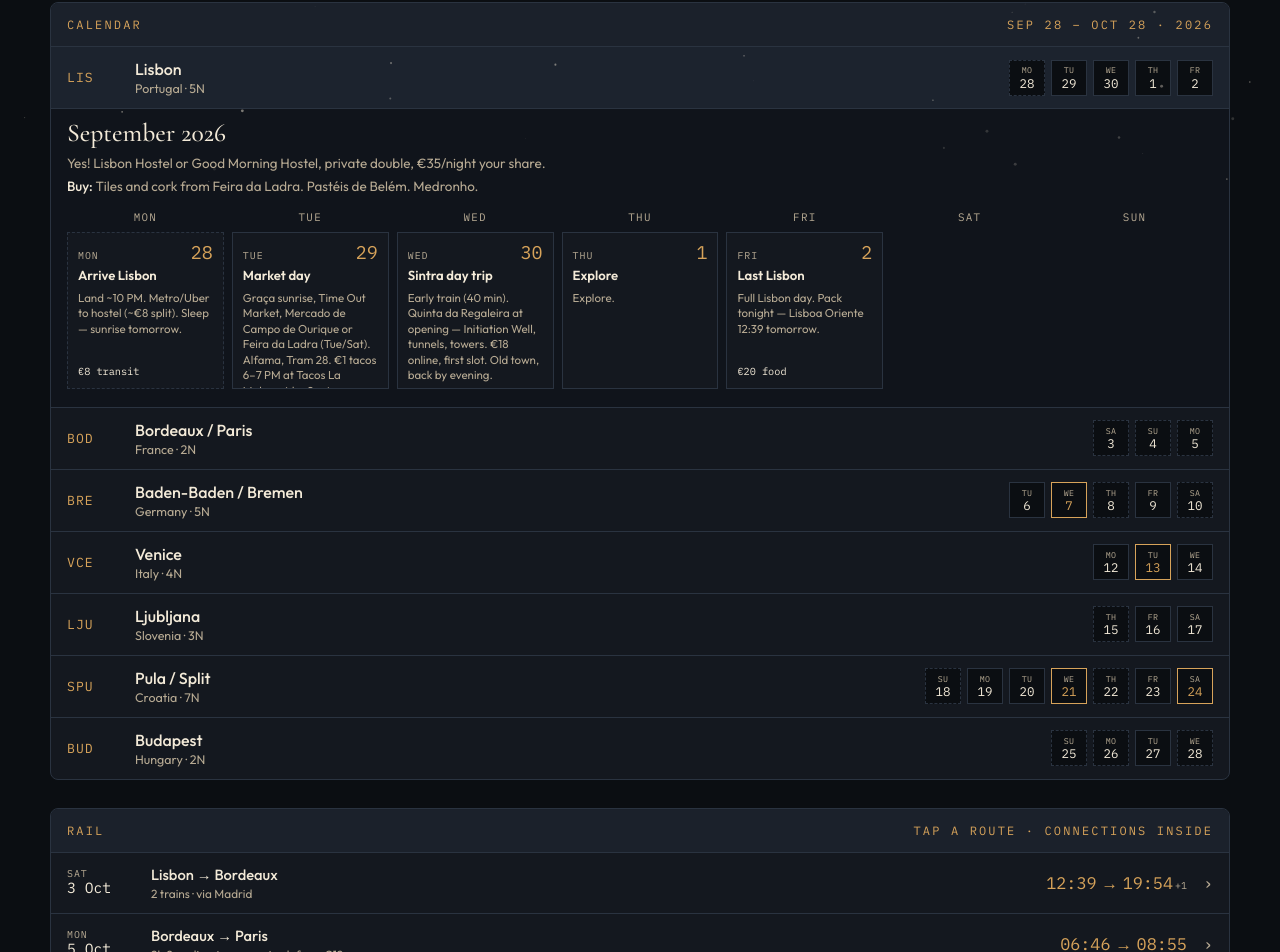
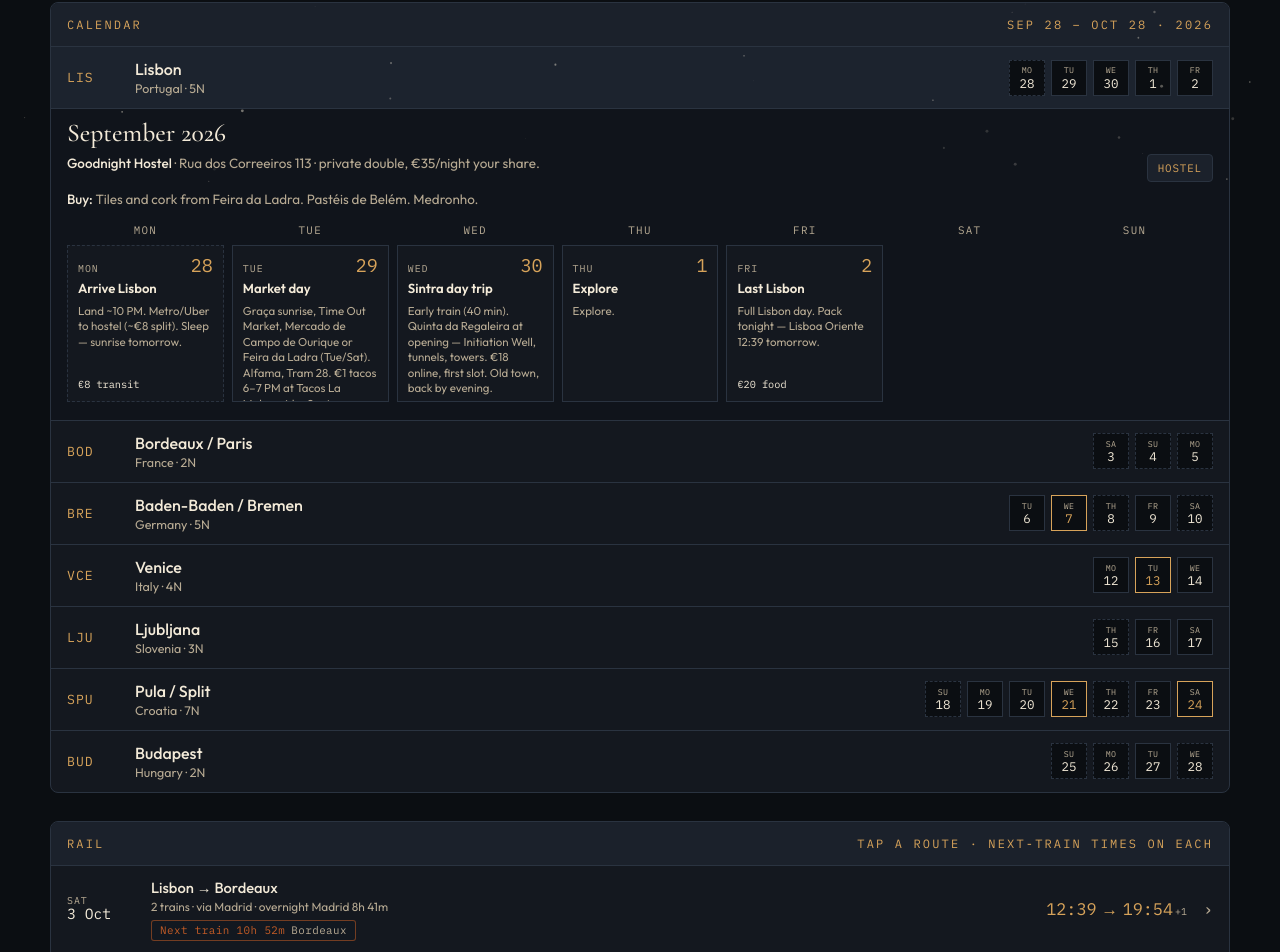
Before and after one commit to leonamotyer/EuropeTrip, a React (Vite) app: page / in a window 1280 px wide. Shown: the part 613-1565 px from the top of the page. Built offline with nearby package versions, Linux system fonts and the light colour scheme.

Commit message:
add hostel links

```diff
--- a/src/components/DepartureBoard.jsx
+++ b/src/components/DepartureBoard.jsx
@@ -38,7 +38,37 @@ function CalendarMonth({ leg }) {
     <div className="cal">
       <div className="cal-meta">
         <p className="cal-month">{leg.month}</p>
-        <p className="cal-stay">{leg.stay}</p>
+        <ul className="cal-stays">
+          {(leg.stays ?? []).map((stay) => (
+            <li key={stay.name} className="cal-stay-row">
+              <p className="cal-stay">
+                <strong>{stay.name}</strong>
+                {stay.detail ? ` · ${stay.detail}` : ""}
+              </p>
+              <span className="cal-map-links">
+                <a
+                  className="cal-map"
+                  href={stay.mapsUrl}
+                  target="_blank"
+                  rel="noopener noreferrer"
+                >
+                  Hostel
+                </a>
+                {stay.transit ? (
+                  <a
+                    className="cal-map"
+                    href={stay.transit.mapsUrl}
+                    target="_blank"
+                    rel="noopener noreferrer"
+                    title={stay.transit.name}
+                  >
+                    Station
+                  </a>
+                ) : null}
+              </span>
+            </li>
+          ))}
+        </ul>
         <p className="cal-shop">
           <strong>Buy: </strong>
           {leg.shopping}
--- a/src/components/TrainBoard.jsx
+++ b/src/components/TrainBoard.jsx
@@ -20,25 +20,113 @@ function toMinutes(hm) {
   return hours * 60 + minutes;
 }
 
-function waitLabel(prev, next) {
-  const overnight = prev.arriveIso !== next.departIso;
-  let wait = toMinutes(next.depart) - toMinutes(prev.arrive);
-  if (overnight) wait += 24 * 60;
-  const hours = Math.floor(wait / 60);
-  const minutes = wait % 60;
-  const clock = hours ? `${hours}h ${minutes}m` : `${minutes} min`;
-  if (overnight) return `Overnight in ${prev.to} · ${clock}`;
-  return `${clock} connection in ${prev.to}`;
+function dayOffset(startIso, endIso) {
+  return Math.round(
+    (Date.parse(`${endIso}T00:00:00`) - Date.parse(`${startIso}T00:00:00`)) / 86400000,
+  );
+}
+
+function formatWait(totalMinutes) {
+  if (totalMinutes < 60) return `${totalMinutes} min`;
+
+  const days = Math.floor(totalMinutes / (24 * 60));
+  const afterDays = totalMinutes % (24 * 60);
+  const hours = Math.floor(afterDays / 60);
+  const minutes = afterDays % 60;
+  const parts = [];
+
+  if (days) parts.push(`${days}d`);
+  if (hours) parts.push(`${hours}h`);
+  if (minutes) parts.push(`${minutes}m`);
+  return parts.join(" ");
+}
+
+/** Short city/station label for layover copy. */
+function placeLabel(station) {
+  const shortcuts = [
+    ["Madrid", "Madrid"],
+    ["Bordeaux", "Bordeaux"],
+    ["Paris", "Paris"],
+    ["Arth-Goldau", "Arth-Goldau"],
+    ["Zagreb", "Zagreb"],
+    ["Baden-Baden", "Baden-Baden"],
+    ["Bremen", "Bremen"],
+    ["Ljubljana", "Ljubljana"],
+    ["Pula", "Pula"],
+    ["Split", "Split"],
+    ["Venezia", "Venice"],
+    ["Lisboa", "Lisbon"],
+  ];
+  for (const [needle, label] of shortcuts) {
+    if (station.includes(needle)) return label;
+  }
+  return station;
+}
+
+/** Wait from one train's arrival to the next train's departure. */
+function waitBetween(prev, next) {
+  const days = dayOffset(prev.arriveIso, next.departIso);
+  const minutes = toMinutes(next.depart) - toMinutes(prev.arrive) + days * 24 * 60;
+  if (minutes < 0) return null;
+
+  const overnight = days > 0 && minutes < 24 * 60;
+  const place = placeLabel(prev.to);
+  const clock = formatWait(minutes);
+
+  return {
+    place,
+    minutes,
+    overnight,
+    clock,
+    short: `Next train ${clock}`,
+    label:
+      overnight
+        ? `Overnight stop · ${place} · ${clock}`
+        : minutes < 24 * 60
+          ? `Layover · ${place} · ${clock}`
+          : `Next train in ${clock} · ${place}`,
+  };
+}
+
+function overnightNotes(journey) {
+  const notes = [];
+  for (let i = 1; i < journey.legs.length; i += 1) {
+    const wait = waitBetween(journey.legs[i - 1], journey.legs[i]);
+    if (wait?.overnight) {
+      notes.push(`overnight ${wait.place} ${wait.clock}`);
+    }
+  }
+  for (const leg of journey.legs) {
+    if (leg.arriveNextDay || dayOffset(leg.departIso, leg.arriveIso) > 0) {
+      notes.push(`night train ${leg.duration}`);
+    }
+  }
+  return notes;
 }
 
 function summary(journey) {
+  const nights = overnightNotes(journey);
+  const nightBit = nights.length ? ` · ${nights.join(" · ")}` : "";
+
   if (journey.legs.length === 1) {
     const [leg] = journey.legs;
-    return `${leg.duration} · ${changeNote(leg.changes)}${resNote(leg.reservation)}${leg.cost ? ` · ${leg.cost}` : ""}`;
+    return `${leg.duration} · ${changeNote(leg.changes)}${resNote(leg.reservation)}${leg.cost ? ` · ${leg.cost}` : ""}${nightBit}`;
   }
   const hops = `${journey.legs.length} trains`;
   const via = journey.via.length ? ` · via ${journey.via.join(", ")}` : "";
-  return `${hops}${via}`;
+  return `${hops}${via}${nightBit}`;
+}
+
+function NextTrainBadge({ wait }) {
+  if (!wait) {
+    return <span className="rail-next is-last">Last train</span>;
+  }
+  return (
+    <span className={`rail-next${wait.overnight ? " is-overnight" : ""}`}>
+      {wait.short}
+      <em>{wait.place}</em>
+    </span>
+  );
 }
 
 export default function TrainBoard({ journeys }) {
@@ -48,11 +136,16 @@ export default function TrainBoard({ journeys }) {
     <section className="rail" aria-label="Train timetable">
       <header className="rail-head">
         <span>Rail</span>
-        <span>Tap a route · connections inside</span>
+        <span>Tap a route · next-train times on each</span>
       </header>
       <ul className="rail-list">
-        {journeys.map((journey) => {
+        {journeys.map((journey, journeyIndex) => {
           const open = journey.id === openId;
+          const nextJourney = journeys[journeyIndex + 1];
+          const afterJourney = nextJourney
+            ? waitBetween(journey.legs[journey.legs.length - 1], nextJourney.legs[0])
+            : null;
+
           return (
             <li key={journey.id} className={open ? "is-open" : ""}>
               <button
@@ -70,6 +163,7 @@ export default function TrainBoard({ journeys }) {
                     {journey.from} → {journey.to}
                   </strong>
                   <em>{summary(journey)}</em>
+                  <NextTrainBadge wait={afterJourney} />
                 </span>
                 <span className="rail-times">
                   <time dateTime={`${journey.departIso}T${journey.depart}`}>
@@ -89,11 +183,13 @@ export default function TrainBoard({ journeys }) {
               </button>
               {open ? (
                 <ul className="rail-legs">
-                  {journey.legs.map((leg, index) => (
+                  {journey.legs.map((leg, index) => {
+                    const nextLeg = journey.legs[index + 1];
+                    const afterLeg = nextLeg
+                      ? waitBetween(leg, nextLeg)
+                      : afterJourney;
+                    return (
                       <li key={leg.id}>
-                      {index > 0 ? (
-                        <p className="rail-wait">{waitLabel(journey.legs[index - 1], leg)}</p>
-                      ) : null}
                         <div className="rail-leg">
                           <span className="rail-leg-route">
                             <strong>
@@ -103,7 +199,11 @@ export default function TrainBoard({ journeys }) {
                               {leg.duration} · {changeNote(leg.changes)}
                               {resNote(leg.reservation)}
                               {leg.cost ? ` · ${leg.cost}` : ""}
+                              {leg.arriveNextDay || dayOffset(leg.departIso, leg.arriveIso) > 0
+                                ? " · overnight train"
+                                : ""}
                             </em>
+                            <NextTrainBadge wait={afterLeg} />
                           </span>
                           <span className="rail-times">
                             <time dateTime={`${leg.departIso}T${leg.depart}`}>{leg.depart}</time>
@@ -115,7 +215,8 @@ export default function TrainBoard({ journeys }) {
                           </span>
                         </div>
                       </li>
-                  ))}
+                    );
+                  })}
                 </ul>
               ) : null}
             </li>
--- a/src/data/trip.js
+++ b/src/data/trip.js
@@ -22,7 +22,14 @@ export const trip = {
       month: "September 2026",
       note: "Time Out Market, Alfama, Tram 28. Sintra + Initiation Well.",
       highlight: "Pastéis de nata for the road",
-      stay: "Yes! Lisbon Hostel or Good Morning Hostel, private double, €35/night your share.",
+      stays: [
+        {
+          name: "Goodnight Hostel",
+          detail: "Rua dos Correeiros 113 · private double, €35/night your share.",
+          mapsUrl:
+            "https://www.google.com/maps/search/?api=1&query=Goodnight+Hostel,+Rua+dos+Correeiros+113,+Lisbon",
+        },
+      ],
       shopping: "Tiles and cork from Feira da Ladra. Pastéis de Belém. Medronho.",
       days: [
         {
@@ -82,7 +89,14 @@ export const trip = {
       month: "October 2026",
       note: "Marché des Capucins, laundry day, then TGV to Paris.",
       highlight: "Oysters at Marché des Capucins",
-      stay: "Bordeaux: one night Oct 4 after 19:54 arrival. Paris is a day between trains — bag drop if you want.",
+      stays: [
+        {
+          name: "Coeur de Bastide",
+          detail: "Bordeaux · one night Oct 4 after 19:54 arrival.",
+          mapsUrl:
+            "https://www.google.com/maps/search/?api=1&query=Coeur+de+Bastide,+15+Rue+du+G%C3%A9n%C3%A9ral+du+Cheyron,+Bordeaux",
+        },
+      ],
       shopping: "Cannelés, market tote + cheese from Capucins, small Paris stall souvenir.",
       days: [
         {
@@ -124,7 +138,20 @@ export const trip = {
       month: "October 2026",
       note: "Packsize Herford, Caracalla Spa, then Bremen with Anton.",
       highlight: "2,000-year thermal water",
-      stay: "Bremen: Generator (a&o backup), €25/night. Baden-Baden: hostel near Caracalla, €30/night. Night train Oct 10.",
+      stays: [
+        {
+          name: "Hotel Neuer Karlshof",
+          detail: "Baden-Baden.",
+          mapsUrl:
+            "https://www.google.com/maps/search/?api=1&query=Hotel+Neuer+Karlshof+Baden-Baden",
+        },
+        {
+          name: "MEININGER Bremen Hauptbahnhof",
+          detail: "Bremen.",
+          mapsUrl:
+            "https://www.google.com/maps/search/?api=1&query=MEININGER+Hotel+Bremen+Hauptbahnhof",
+        },
+      ],
       shopping: "Black Forest ham and bread for the train. A small Badische wine.",
       days: [
         {
@@ -184,7 +211,14 @@ export const trip = {
       month: "October 2026",
       note: "Cicchetti crawl, Burano, Venetian pasta class.",
       highlight: "Cooking class booked",
-      stay: "Generator Venice or Anda Venice, private double, €40/night.",
+      stays: [
+        {
+          name: "Hotel Ariston",
+          detail: "Mestre · Via Guido Bergamo 12.",
+          mapsUrl:
+            "https://www.google.com/maps/search/?api=1&query=Hotel+Ariston,+Via+Guido+Bergamo+12,+Mestre,+Venice",
+        },
+      ],
       shopping: "Murano glass pendant, pasta stamp, Cannaregio carnival mask.",
       days: [
         {
@@ -226,7 +260,14 @@ export const trip = {
       month: "October 2026",
       note: "Old town, castle, Ljubljanica river. Three nights in the capital.",
       highlight: "Castle over the river",
-      stay: "Central Ljubljana hostel, private double, €28/night.",
+      stays: [
+        {
+          name: "Hostel Vila Veselova",
+          detail: "Veselova ulica 14 · private double, €28/night.",
+          mapsUrl:
+            "https://www.google.com/maps/search/?api=1&query=Hostel+Vila+Veselova,+Veselova+ulica+14,+Ljubljana",
+        },
+      ],
       shopping: "Dragon souvenirs, Central Market honey and žganje, a small bottle of Cviček.",
       days: [
         {
@@ -268,7 +309,20 @@ export const trip = {
       month: "October 2026",
       note: "Pula Arena, Rovinj, Brijuni, Blue Cave + five islands.",
       highlight: "Speedboat into electric-blue cave",
-      stay: "Pula: hostel near the Arena through Oct 21. Split: En Route Hostel Oct 22–24. Zagreb overnight Oct 25.",
+      stays: [
+        {
+          name: "Apartments Ingrid",
+          detail: "Pula · Prostinske Bune 29 · through Oct 21.",
+          mapsUrl:
+            "https://www.google.com/maps/search/?api=1&query=Apartments+Ingrid,+Prostinske+Bune+29,+Pula",
+        },
+        {
+          name: "Split Backpackers",
+          detail: "Kralja Zvonimira 17 · Oct 22–24.",
+          mapsUrl:
+            "https://www.google.com/maps/search/?api=1&query=Hostel+Split+Backpackers,+Kralja+Zvonimira+17,+Split",
+        },
+      ],
       shopping: "Istrian olive oil + truffle. Rovinj ceramics. Split Green Market: rakija, figs, lavender, lace.",
       days: [
         {
@@ -346,7 +400,25 @@ export const trip = {
       month: "October 2026",
       note: "Szimpla Kert, Széchenyi Baths, Pálvölgyi cave. 8 AM flight home.",
       highlight: "Ruin bars + thermal baths",
-      stay: "Zagreb overnight Oct 25. Budapest 7th district hostel from Oct 26, private double, €35/night.",
+      stays: [
+        {
+          name: "Zagreb overnight (TBD)",
+          detail: "Oct 25.",
+          mapsUrl:
+            "https://www.google.com/maps/search/?api=1&query=Zagreb+hostel+placeholder",
+        },
+        {
+          name: "Hostel Maverick Athenaeum",
+          detail: "Budapest from Oct 26 · nearest metro Blaha Lujza tér (M2).",
+          mapsUrl:
+            "https://www.google.com/maps/search/?api=1&query=Hostel+Maverick+Athenaeum,+R%C3%A1k%C3%B3czi+%C3%BAt+54,+Budapest",
+          transit: {
+            name: "Blaha Lujza tér (M2)",
+            mapsUrl:
+              "https://www.google.com/maps/search/?api=1&query=Blaha+Lujza+t%C3%A9r+metro+station+Budapest",
+          },
+        },
+      ],
       shopping: "Paprika and Tokaji from Great Market Hall. Herend porcelain if budget allows.",
       days: [
         {
--- a/src/index.css
+++ b/src/index.css
@@ -412,12 +412,69 @@ button {
   margin: 0 0 6px;
 }
 
+.cal-stays {
+  list-style: none;
+  margin: 0 0 8px;
+  padding: 0;
+  display: grid;
+  gap: 6px;
+}
+
+.cal-stay-row {
+  display: flex;
+  align-items: flex-start;
+  justify-content: space-between;
+  gap: 12px;
+}
+
 .cal-stay,
 .cal-shop {
   margin: 0 0 4px;
   color: var(--muted);
   font-size: 0.84rem;
   line-height: 1.4;
+}
+
+.cal-stay {
+  margin: 0;
+  flex: 1;
+}
+
+.cal-stay strong {
+  color: var(--cream);
+  font-weight: 500;
+}
+
+.cal-map-links {
+  flex-shrink: 0;
+  display: flex;
+  flex-wrap: wrap;
+  gap: 6px;
+  justify-content: flex-end;
+}
+
+.cal-map {
+  display: inline-flex;
+  align-items: center;
+  justify-content: center;
+  min-height: 28px;
+  padding: 0 10px;
+  border: 1px solid var(--line);
+  border-radius: 4px;
+  background: var(--panel-2);
+  color: var(--gold);
+  text-decoration: none;
+  font-family: "IBM Plex Mono", ui-monospace, monospace;
+  font-size: 0.68rem;
+  letter-spacing: 0.08em;
+  text-transform: uppercase;
+  line-height: 1;
+}
+
+.cal-map:hover,
+.cal-map:focus-visible {
+  border-color: var(--gold);
+  outline: none;
 }
 
 .cal-shop strong {
@@ -600,6 +657,39 @@ button {
   color: var(--muted);
 }
 
+.rail-next {
+  display: inline-flex;
+  align-items: baseline;
+  gap: 6px;
+  margin-top: 4px;
+  width: fit-content;
+  padding: 2px 8px;
+  border: 1px solid var(--line);
+  border-radius: 3px;
+  background: #121820;
+  color: var(--gold);
+  font-family: "IBM Plex Mono", ui-monospace, monospace;
+  font-size: 0.68rem;
+  letter-spacing: 0.04em;
+  line-height: 1.35;
+}
+
+.rail-next em {
+  font-style: normal;
+  color: var(--muted);
+  font-size: inherit;
+}
+
+.rail-next.is-overnight {
+  border-color: rgba(196, 92, 38, 0.55);
+  color: var(--rust);
+}
+
+.rail-next.is-last {
+  color: var(--muted);
+  border-style: dashed;
+}
+
 .rail-times {
   display: flex;
   align-items: baseline;
```
Lines whose indentation alone changed are shown as unchanged.
